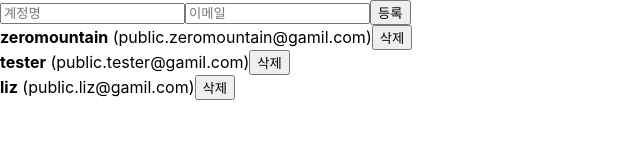
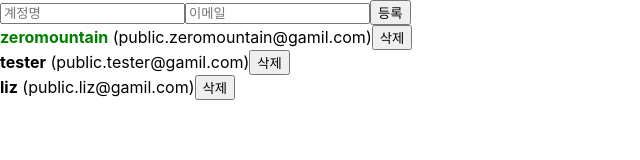
Before and after one commit to zeromountain/react_tutorial, a React (Create React App) app in the folder begin-react/: page / in a window 1280 px wide. Shown: the top 160 px of the page, without its empty margins (0-640 px from the left). Built offline with nearby package versions, Linux system fonts and the light colour scheme.

Commit message:
modify item at array

```diff
--- a/begin-react/src/App.js
+++ b/begin-react/src/App.js
@@ -23,17 +23,20 @@ function App() {
     {
       id: 1,
       username: 'zeromountain',
-      email: 'public.zeromountain@gamil.com'
+      email: 'public.zeromountain@gamil.com',
+      active: true,
     },
     {
       id: 2,
       username: 'tester',
-      email: 'public.tester@gamil.com'
+      email: 'public.tester@gamil.com',
+      active: false,
     },
     {
       id: 3,
       username: 'liz',
-      email: 'public.liz@gamil.com'
+      email: 'public.liz@gamil.com',
+      active: false,
     }
   ]);
 
@@ -60,6 +63,14 @@ function App() {
     setUsers(users.filter(user => user.id !== id));
   };
 
+  const onToggle = id => {
+    setUsers(users.map(
+      user => user.id === id
+      ? {...user, active: !user.active}
+      : user
+    ))
+  }
+
   return (
     <>
       <CreateUser
@@ -68,7 +79,11 @@ function App() {
         onChange={onChange}
         onCreate={onCreate}
       />
-      <UserList users={users} onRemove={onRemove} />
+      <UserList
+        users={users}
+        onRemove={onRemove}
+        onToggle={onToggle}
+        />
     </>
   );
 }
--- a/begin-react/src/components/UserList.js
+++ b/begin-react/src/components/UserList.js
@@ -1,19 +1,35 @@
-import React from 'react';
+import React, { useEffect } from 'react';
 
 //Component 1
-function User({user, onRemove}) {
+function User({user, onRemove, onToggle}) {
 
-  const { username, email, id } = user;
+  const { username, email, id, active } = user;
+  // callback, dependency
+  useEffect(() => {
+    console.log('컴포넌트가 화면에 나타남');
+    return () => {
+      console.log('컴포넌트가 화면에서 사라짐');
+    }
+  }, []);
 
   return (
     <div>
-      <b>{username}</b> <span>({email})</span>
+      <b style={{
+        color: active ? 'green' : 'black',
+        cursor: 'pointer'
+      }}
+      onClick={() => onToggle(id)}
+      >
+        {username}
+      </b>
+      &nbsp;
+      <span>({email})</span>
       <button onClick={()=> onRemove(id)}>삭제</button>
     </div>
   )
 }
 
-function UserList ({ users, onRemove }) {
+function UserList ({ users, onRemove, onToggle }) {
 
   return (
     <div>
@@ -27,6 +43,7 @@ function UserList ({ users, onRemove }) {
               key={user.id}
               user={user}
               onRemove={onRemove}
+              onToggle={onToggle}
               />)
         )
       }
```
Also changed, not shown: 1 other file (tests, documents, lock files or other folders).
